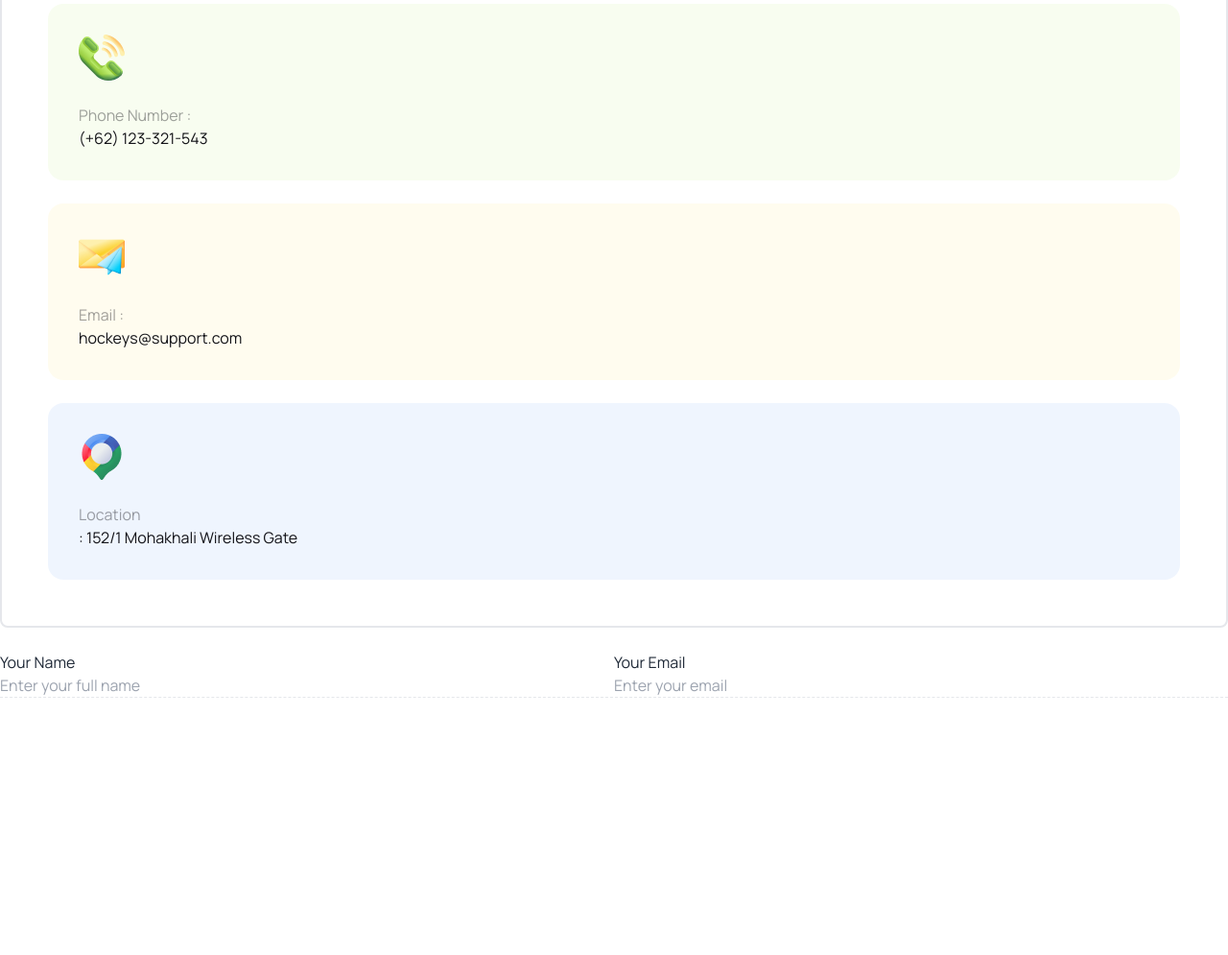
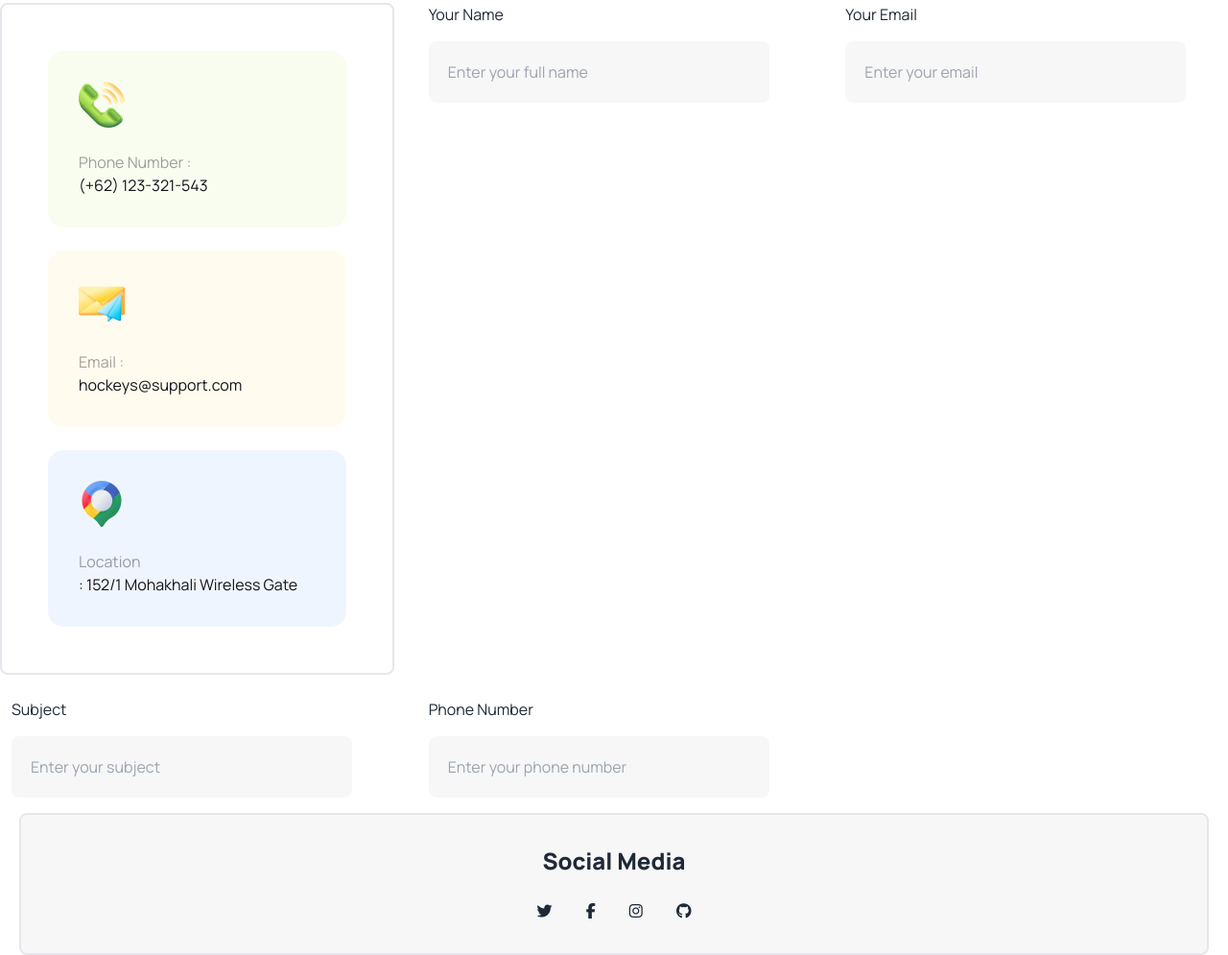
Before and after one commit to abuazzzam/mfz-hockey-club, a plain HTML site: page index.html in a window 1280 px wide. Shown: the part 4343-5338 px from the top of the page at 96% size. Before the commit the page ends 5118 px from the top, so only its background shows below. Drawn offline with nearby package versions, Linux system fonts and the light colour scheme.

Commit message:
social-media

```diff
--- a/index.html
+++ b/index.html
@@ -304,7 +304,7 @@
           <div
             class="lg:flex gap-2 lg:gap-5 p-2 lg:p-6 border-2 border-slate-400 rounded-lg"
           >
-            <img src="Images/5.png" alt="" />
+            <img class="" src="Images/5.png" alt="" />
             <div class="space-x-2 space-y-4">
               <i class="fa-regular fa-heart"> 200</i>
               <i class="fa-solid fa-star text-amber-500"> 5.0</i>
@@ -466,9 +466,10 @@
             turpis placerat dolor. Purus urna in sit nullam proin.
           </p>
         </div>
-        <div class="sm:flex-col lg:flex gap-6 justify-between mx-auto">
+        <hr class="border-dashed pb-12"/>
+        <div class="grid grid-cols-1 lg:grid-cols-3 gap-2 lg:gap-6  ">
           <!-- contact Sections -->
-          <div class="flex-1 space-y-6 p-12 border-2 rounded-lg">
+          <div class="col-span-1 space-y-6 p-12 border-2 rounded-lg">
             <div class="bg-[#bced6d1a] rounded-2xl p-2 lg:p-8">
               <img src="Images/Group 1171275317.png" alt="" />
               <p class="mt-6 text-[#13131866]">Phone Number :</p>
@@ -486,20 +487,37 @@
             </div>
           </div>
           <!-- Message section -->
-          <div class="flex-1">
-            <div class="grid grid-cols-1 lg:grid-cols-2">
-              <div class="">
-                <p>Your Name</p>
-              <input type="Name" placeholder="Enter your full name">
-              </div>
-              <div class="">
-                <p>Your Email</p>
-              <input type="Name" placeholder="Enter your email">
-              </div>
+          <div class="mx-3">
+            <p>Your Name</p>
+            <input class=" bg-[#13131808] rounded-lg p-5 my-4 w-[355px]" type="Name" placeholder="Enter your full name">
             </div>
+            <div class="mx-3">
+              <p>Your Email</p>
+            <input class=" bg-[#13131808] rounded-lg p-5 my-4 w-[355px]" type="Name" placeholder="Enter your email">
+            </div>
+          <div class="mx-3 ">
+            <p>Subject</p>
+            <input class=" bg-[#13131808] rounded-lg p-5 my-4 w-[355px]" type="Name" placeholder="Enter your subject">
+            </div>
+            <div class="mx-3">
+              <p>Phone Number</p>
+            <input class=" bg-[#13131808] rounded-lg p-5 my-4 w-[355px]" type="Name" placeholder="Enter your phone number">
+            </div>
+
+          </div>
+      </section>
+
+      <!-- social media -->
+      <section class="mx-5">
+        <div class=" text-center border-2 bg-[#13131808] rounded-lg py-8">
+          <h3 class="text-2xl font-extrabold">Social Media</h3>
+          <div class="mt-6 space-x-8">
+          <i class="fa-brands fa-twitter"></i>
+          <i class="fa-brands fa-facebook-f"></i>
+          <i class="fa-brands fa-instagram"></i>
+          <i class="fa-brands fa-github"></i>
           </div>
         </div>
-        <hr class="border-dashed pb-12" />
       </section>
     </main>
 
```
